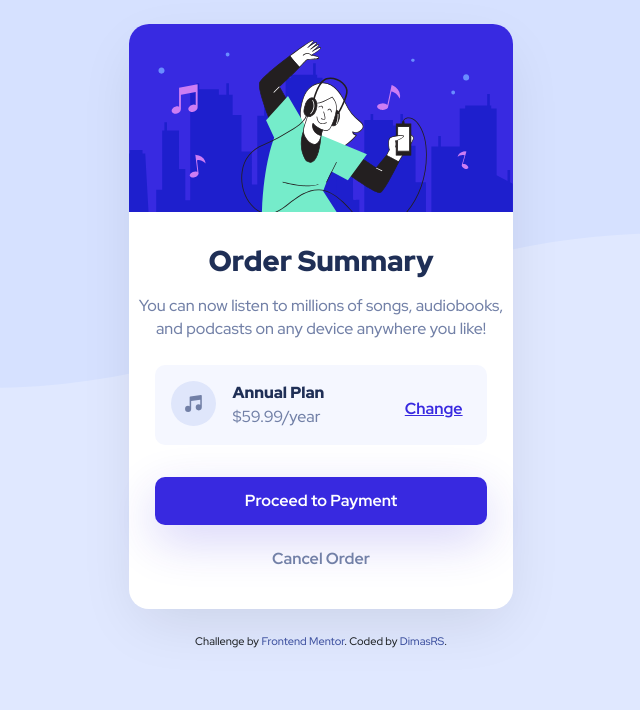
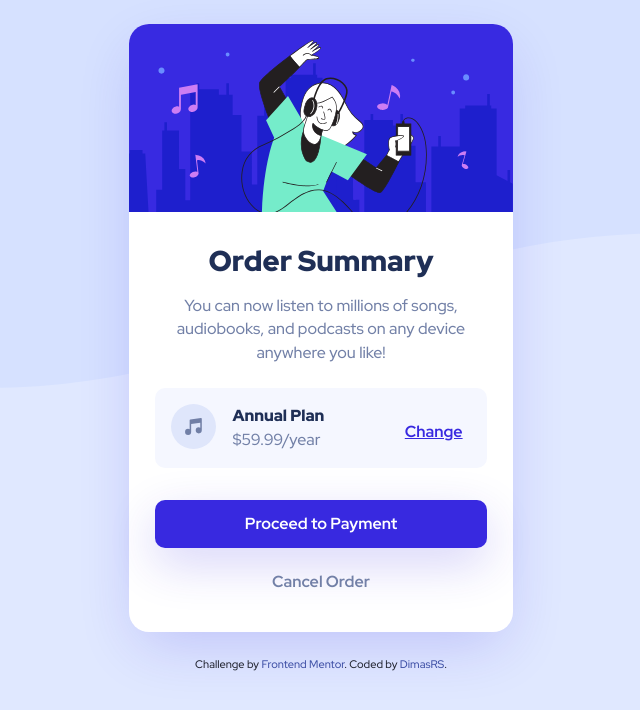
Before and after one commit to dimaskuy/order-summary.github.io, a plain HTML site: page index.html in a window 1280 px wide. Shown: the whole page, without its empty margins (319-959 px from the left). Drawn offline with nearby package versions, Linux system fonts and the light colour scheme.

Commit message:
Update style.css

```diff
--- a/style.css
+++ b/style.css
@@ -36,7 +36,7 @@ body::before {
 .card {
   border-radius: 20px;
   border: none;
-  box-shadow: rgba(0, 0, 0, 0.1) 0 20px 60px -10px;
+  box-shadow: rgba(56,41,224,.2) 0 20px 60px -10px;
 }
 .card-img-top { border-radius: 20px 20px 0 0; }
 
@@ -45,7 +45,7 @@ body::before {
   color: var(--dark-blue);
   font-weight: 900 !important;
 }
-.card-text { font-size: 1rem; line-height: 145%; }
+.card-text { font-size: 1rem; line-height: 145%; width: 90%; }
 
 .plan-box {
   background: var(--very-pale-blue);
@@ -80,6 +80,7 @@ body::before {
 }
 .change-plan:hover {
   text-decoration: none;
+  color: var(--bright-blue) !important;
   opacity: 0.8;
 }
 
```
